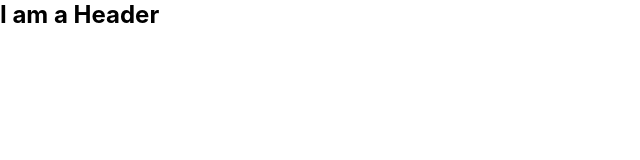
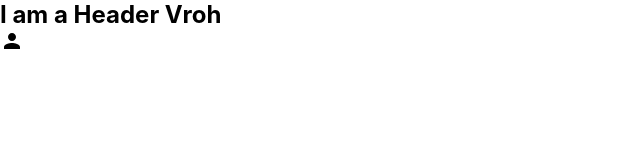
Before and after one commit to fajartd02/tinder-clone-MERN, a React (Create React App) app: page / in a window 1280 px wide. Shown: the top 160 px of the page, without its empty margins (0-640 px from the left). Built offline with nearby package versions, Linux system fonts and the light colour scheme.

Commit message:
Already Install Material UI React Version 4

```diff
--- a/package.json
+++ b/package.json
@@ -3,6 +3,8 @@
   "version": "0.1.0",
   "private": true,
   "dependencies": {
+    "@material-ui/core": "^4.12.3",
+    "@material-ui/icons": "^4.11.2",
     "@testing-library/jest-dom": "^5.14.1",
     "@testing-library/react": "^11.2.7",
     "@testing-library/user-event": "^12.8.3",
--- a/src/Header.js
+++ b/src/Header.js
@@ -1,10 +1,12 @@
 import React from 'react'
 import "./Header.css";
+import PersonIcon from '@material-ui/icons/Person';
 
 function Header() {
     return (
         <div className = "header">
-            <h2>I am a Header</h2>
+            <h2>I am a Header Vroh</h2>
+            <PersonIcon />
         </div>
     )
 }
```
Also changed, not shown: 1 other file (tests, documents, lock files or other folders).
